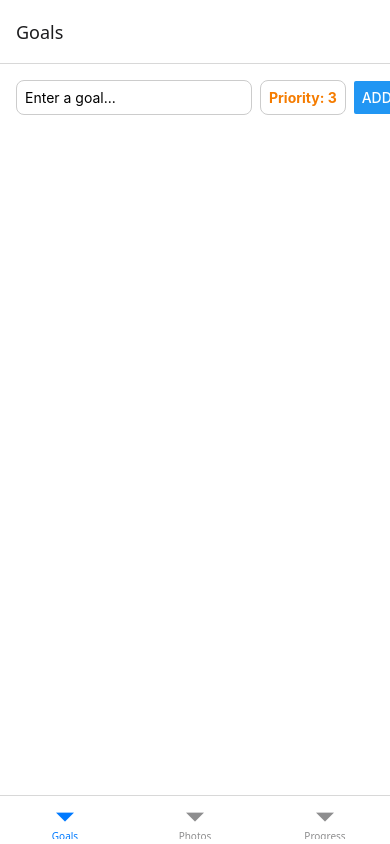
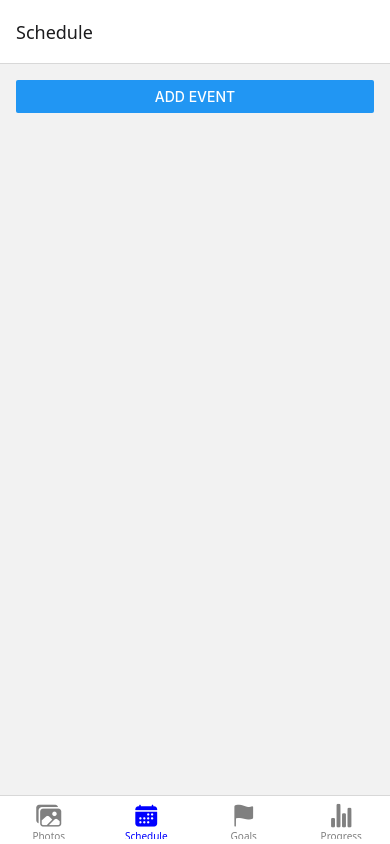
Before and after one commit to pojw/HelloWorld2025, a React Native app in the folder FocusFrameClean/: screen /Schedule in a window 390 px wide. Built offline with nearby package versions, Linux system fonts and the light colour scheme.

Commit message:
fixed the bug with the goals and working on the schuedle

```diff
--- a/FocusFrameClean/App.js
+++ b/FocusFrameClean/App.js
@@ -1,42 +1,45 @@
-// App.js
 import React from "react";
 import { NavigationContainer } from "@react-navigation/native";
 import { createBottomTabNavigator } from "@react-navigation/bottom-tabs";
-import { createStackNavigator } from "@react-navigation/stack";
+import { Ionicons } from "@expo/vector-icons";
 
-import GoalsScreen from "./GoalsScreen";
-import GoalDetailsScreen from "./GoalDetailsScreen";
 import PhotosScreen from "./PhotosScreen";
+import ScheduleScreen from "./ScheduleScreen";
 import ProgressScreen from "./ProgressScreen";
 
+import GoalsStack from "./GoalsStack"; // default export
+import { GoalsProvider } from "./GoalsContext"; // named export
+
 const Tab = createBottomTabNavigator();
-const Stack = createStackNavigator();
-
-function GoalsStack() {
-  return (
-    <Stack.Navigator>
-      <Stack.Screen
-        name="GoalsMain"
-        component={GoalsScreen}
-        options={{ headerShown: false }}
-      />
-      <Stack.Screen
-        name="GoalDetails"
-        component={GoalDetailsScreen}
-        options={{ headerTitle: "Goal Details" }}
-      />
-    </Stack.Navigator>
-  );
-}
 
 export default function App() {
   return (
-    <NavigationContainer>
-      <Tab.Navigator>
-        <Tab.Screen name="Goals" component={GoalsStack} />
-        <Tab.Screen name="Photos" component={PhotosScreen} />
-        <Tab.Screen name="Progress" component={ProgressScreen} />
-      </Tab.Navigator>
-    </NavigationContainer>
+    <GoalsProvider>
+      <NavigationContainer>
+        <Tab.Navigator
+          screenOptions={({ route }) => ({
+            tabBarIcon: ({ color, size }) => {
+              let iconName;
+              if (route.name === "Photos") iconName = "images";
+              else if (route.name === "Schedule") iconName = "calendar";
+              else if (route.name === "Goals") iconName = "flag";
+              else if (route.name === "Progress") iconName = "stats-chart";
+              return <Ionicons name={iconName} size={size} color={color} />;
+            },
+            tabBarActiveTintColor: "blue",
+            tabBarInactiveTintColor: "gray",
+          })}
+        >
+          <Tab.Screen name="Photos" component={PhotosScreen} />
+          <Tab.Screen name="Schedule" component={ScheduleScreen} />
+          <Tab.Screen
+            name="Goals"
+            component={GoalsStack} // Use stack navigator here
+            options={{ headerShown: false }} // Hide tab header, stack handles headers
+          />
+          <Tab.Screen name="Progress" component={ProgressScreen} />
+        </Tab.Navigator>
+      </NavigationContainer>
+    </GoalsProvider>
   );
 }
--- a/FocusFrameClean/GoalDetailsScreen.js
+++ b/FocusFrameClean/GoalDetailsScreen.js
@@ -1,35 +1,33 @@
-import React, { useState, useEffect } from "react";
+import React, { useState, useContext } from "react";
 import {
   View,
   Text,
-  StyleSheet,
   FlatList,
   TouchableOpacity,
   TextInput,
   Button,
+  StyleSheet,
 } from "react-native";
 import { Ionicons } from "@expo/vector-icons";
+import { GoalsContext } from "./GoalsContext";
 
-export default function GoalDetailsScreen({ route, navigation }) {
-  const { goal, updateGoal } = route.params;
+export default function GoalDetailsScreen({ route }) {
+  const { goals, updateGoal } = useContext(GoalsContext);
+  const { goalId } = route.params;
 
+  const goal = goals.find((g) => g.id === goalId);
   const [steps, setSteps] = useState(goal.steps || []);
   const [editingId, setEditingId] = useState(null);
   const [input, setInput] = useState("");
   const [newStepText, setNewStepText] = useState("");
 
-  // Update progress and persist to main GoalsScreen
   const persistSteps = (updatedSteps) => {
     setSteps(updatedSteps);
     updateGoal({ ...goal, steps: updatedSteps });
   };
 
-  const toggleStep = (id) => {
-    const updated = steps.map((s) =>
-      s.id === id ? { ...s, done: !s.done } : s
-    );
-    persistSteps(updated);
-  };
+  const toggleStep = (id) =>
+    persistSteps(steps.map((s) => (s.id === id ? { ...s, done: !s.done } : s)));
 
   const editStep = (id, text) => {
     setInput(text);
@@ -37,39 +35,30 @@ export default function GoalDetailsScreen({ route, navigation }) {
   };
 
   const saveStep = () => {
-    const updated = steps.map((s) =>
-      s.id === editingId ? { ...s, text: input } : s
+    persistSteps(
+      steps.map((s) => (s.id === editingId ? { ...s, text: input } : s))
     );
     setEditingId(null);
     setInput("");
-    persistSteps(updated);
   };
 
-  const deleteStep = (id) => {
-    const updated = steps.filter((s) => s.id !== id);
-    persistSteps(updated);
-  };
+  const deleteStep = (id) => persistSteps(steps.filter((s) => s.id !== id));
 
   const addStep = () => {
     if (!newStepText.trim()) return;
-    const newStep = {
-      id: Date.now().toString(),
-      text: newStepText,
-      done: false,
-    };
-    const updated = [...steps, newStep];
+    persistSteps([
+      ...steps,
+      { id: Date.now().toString(), text: newStepText, done: false },
+    ]);
     setNewStepText("");
-    persistSteps(updated);
   };
 
-  // Progress calculation
   const progress =
     steps.length === 0 ? 0 : steps.filter((s) => s.done).length / steps.length;
 
   return (
     <View style={styles.container}>
       <Text style={styles.title}>{goal.text}</Text>
-
       <Text style={styles.progressText}>
         Progress: {Math.round(progress * 100)}%
       </Text>
@@ -77,21 +66,17 @@ export default function GoalDetailsScreen({ route, navigation }) {
         <View style={[styles.progressFill, { width: `${progress * 100}%` }]} />
       </View>
 
-      {/* Add new step */}
-      {/* Add new step */}
       <View style={styles.addStepRow}>
         <TextInput
           style={styles.input}
           placeholder="New step..."
           value={newStepText}
           onChangeText={setNewStepText}
-          onSubmitEditing={addStep} // ✅ Press Enter to add
-          returnKeyType="done" // Shows “Done” on keyboard
+          onSubmitEditing={addStep}
         />
         <Button title="Add" onPress={addStep} />
       </View>
 
-      {/* Steps list */}
       <FlatList
         data={steps}
         keyExtractor={(item) => item.id}
--- /dev/null
+++ b/FocusFrameClean/GoalsContext.js
@@ -0,0 +1,19 @@
+import React, { createContext, useState } from "react";
+
+export const GoalsContext = createContext();
+
+export const GoalsProvider = ({ children }) => {
+  const [goals, setGoals] = useState([]);
+
+  const updateGoal = (updatedGoal) => {
+    setGoals((prev) =>
+      prev.map((g) => (g.id === updatedGoal.id ? updatedGoal : g))
+    );
+  };
+
+  return (
+    <GoalsContext.Provider value={{ goals, setGoals, updateGoal }}>
+      {children}
+    </GoalsContext.Provider>
+  );
+};
--- a/FocusFrameClean/GoalsScreen.js
+++ b/FocusFrameClean/GoalsScreen.js
@@ -1,58 +1,45 @@
-import React, { useState, useEffect } from "react";
+import React, { useState, useContext } from "react";
 import {
   View,
   Text,
+  FlatList,
+  TouchableOpacity,
   TextInput,
   Button,
   StyleSheet,
-  TouchableOpacity,
-  FlatList,
-  Modal,
 } from "react-native";
-import AsyncStorage from "@react-native-async-storage/async-storage";
 import { Ionicons } from "@expo/vector-icons";
 import * as Progress from "react-native-progress";
-
-const generateSteps = (goalText) => [
-  { id: "1", text: `Start small: research about ${goalText}`, done: false },
-  { id: "2", text: `Work 10 minutes daily on ${goalText}`, done: false },
-  { id: "3", text: `Track your progress on ${goalText}`, done: false },
-  { id: "4", text: `Celebrate small wins`, done: false },
-];
+import { GoalsContext } from "./GoalsContext";
 
 const priorityColors = {
-  1: "#b71c1c", // dark red
-  2: "#d32f2f", // red
-  3: "#f57c00", // orange
-  4: "#fbc02d", // yellow
-  5: "#388e3c", // green
+  1: "#b71c1c",
+  2: "#d32f2f",
+  3: "#f57c00",
+  4: "#fbc02d",
+  5: "#388e3c",
 };
 
 export default function GoalsScreen({ navigation }) {
-  const [goals, setGoals] = useState([]);
+  const { goals, setGoals } = useContext(GoalsContext);
   const [input, setInput] = useState("");
   const [editingId, setEditingId] = useState(null);
-  const [priority, setPriority] = useState(3); // default priority
-  const [priorityModal, setPriorityModal] = useState(false);
+  const [priority, setPriority] = useState(3);
 
-  useEffect(() => {
-    const loadGoals = async () => {
-      const saved = await AsyncStorage.getItem("goals");
-      if (saved) setGoals(JSON.parse(saved));
-    };
-    loadGoals();
-  }, []);
-
-  useEffect(() => {
-    AsyncStorage.setItem("goals", JSON.stringify(goals));
-  }, [goals]);
+  const generateSteps = (goalText) => [
+    { id: "1", text: `Start small: research about ${goalText}`, done: false },
+    { id: "2", text: `Work 10 minutes daily on ${goalText}`, done: false },
+    { id: "3", text: `Track your progress on ${goalText}`, done: false },
+    { id: "4", text: `Celebrate small wins`, done: false },
+  ];
 
   const addGoal = () => {
     if (!input.trim()) return;
+
     if (editingId) {
       setGoals(
-        goals.map((goal) =>
-          goal.id === editingId ? { ...goal, text: input, priority } : goal
+        goals.map((g) =>
+          g.id === editingId ? { ...g, text: input, priority } : g
         )
       );
       setEditingId(null);
@@ -67,6 +54,7 @@ export default function GoalsScreen({ navigation }) {
         },
       ]);
     }
+
     setInput("");
     setPriority(3);
   };
@@ -77,64 +65,22 @@ export default function GoalsScreen({ navigation }) {
     setEditingId(goal.id);
   };
 
-  const deleteGoal = (id) => {
-    setGoals(goals.filter((goal) => goal.id !== id));
-  };
-
-  const openPriorityModal = () => setPriorityModal(true);
-  const closePriorityModal = () => setPriorityModal(false);
-
-  const selectPriority = (value) => {
-    setPriority(value);
-    closePriorityModal();
-  };
+  const deleteGoal = (id) => setGoals(goals.filter((g) => g.id !== id));
 
   return (
     <View style={styles.container}>
-      {/* Input row */}
       <View style={styles.inputRow}>
         <TextInput
           style={styles.input}
           placeholder="Enter a goal..."
           value={input}
           onChangeText={setInput}
-          onSubmitEditing={addGoal} // ✅ Press Enter to add goal
+          onSubmitEditing={addGoal}
           returnKeyType="done"
         />
-        <TouchableOpacity
-          style={styles.priorityButton}
-          onPress={openPriorityModal}
-        >
-          <Text style={{ color: priorityColors[priority], fontWeight: "bold" }}>
-            Priority: {priority}
-          </Text>
-        </TouchableOpacity>
         <Button title={editingId ? "Update" : "Add"} onPress={addGoal} />
       </View>
 
-      {/* Priority Modal */}
-      <Modal visible={priorityModal} transparent animationType="fade">
-        <TouchableOpacity
-          style={styles.modalOverlay}
-          onPress={closePriorityModal}
-        >
-          <View style={styles.modalContent}>
-            {[1, 2, 3, 4, 5].map((p) => (
-              <TouchableOpacity
-                key={p}
-                style={styles.modalItem}
-                onPress={() => selectPriority(p)}
-              >
-                <Text style={{ color: priorityColors[p], fontWeight: "bold" }}>
-                  {p}
-                </Text>
-              </TouchableOpacity>
-            ))}
-          </View>
-        </TouchableOpacity>
-      </Modal>
-
-      {/* Goals list */}
       <FlatList
         data={[...goals].sort((a, b) => a.priority - b.priority)}
         keyExtractor={(item) => item.id}
@@ -150,26 +96,17 @@ export default function GoalsScreen({ navigation }) {
                 { borderColor: priorityColors[item.priority] },
               ]}
               onPress={() =>
-                navigation.navigate("GoalDetails", {
-                  goal: item,
-                  updateGoal: (updatedGoal) => {
-                    setGoals((prevGoals) =>
-                      prevGoals.map((g) =>
-                        g.id === updatedGoal.id ? updatedGoal : g
-                      )
-                    );
-                  },
-                })
+                navigation.navigate("GoalDetails", { goalId: item.id })
               }
             >
               <View style={{ flex: 1 }}>
                 <Text style={styles.goalText}>{item.text}</Text>
                 <Progress.Bar
                   progress={progress}
-                  width={250} // smaller width
+                  width={250}
                   color="green"
                   borderRadius={5}
-                  height={8} // keep thickness
+                  height={8}
                 />
               </View>
               <View style={styles.actions}>
@@ -189,24 +126,13 @@ export default function GoalsScreen({ navigation }) {
 }
 
 const styles = StyleSheet.create({
-  container: { flex: 1, padding: 16, backgroundColor: "#fff" },
-  inputRow: {
-    flexDirection: "row",
-    alignItems: "center",
-    marginBottom: 10,
-  },
+  container: { flex: 1, padding: 16 },
+  inputRow: { flexDirection: "row", alignItems: "center", marginBottom: 10 },
   input: {
     flex: 1,
     borderWidth: 1,
     borderColor: "#ccc",
     padding: 8,
-    borderRadius: 8,
-    marginRight: 8,
-  },
-  priorityButton: {
-    padding: 8,
-    borderWidth: 1,
-    borderColor: "#ccc",
     borderRadius: 8,
     marginRight: 8,
   },
@@ -221,18 +147,4 @@ const styles = StyleSheet.create({
   },
   goalText: { fontSize: 16, marginBottom: 5 },
   actions: { flexDirection: "row", gap: 10 },
-  modalOverlay: {
-    flex: 1,
-    backgroundColor: "rgba(0,0,0,0.2)",
-    justifyContent: "center",
-    alignItems: "center",
-  },
-  modalContent: {
-    backgroundColor: "#fff",
-    padding: 20,
-    borderRadius: 10,
-  },
-  modalItem: {
-    padding: 10,
-  },
 });
--- /dev/null
+++ b/FocusFrameClean/GoalsStack.js
@@ -0,0 +1,24 @@
+import React from "react";
+import { createNativeStackNavigator } from "@react-navigation/native-stack";
+import GoalsScreen from "./GoalsScreen";
+import GoalDetailsScreen from "./GoalDetailsScreen";
+import { GoalsProvider } from "./GoalsContext";
+
+const Stack = createNativeStackNavigator();
+
+export default function GoalsStack() {
+  return (
+    <Stack.Navigator>
+      <Stack.Screen
+        name="GoalsMain"
+        component={GoalsScreen}
+        options={{ title: "Goals" }}
+      />
+      <Stack.Screen
+        name="GoalDetails"
+        component={GoalDetailsScreen}
+        options={{ title: "Goal Details" }}
+      />
+    </Stack.Navigator>
+  );
+}
--- /dev/null
+++ b/FocusFrameClean/ScheduleScreen.js
@@ -0,0 +1,171 @@
+import React, { useState, useEffect } from "react";
+import {
+  View,
+  Text,
+  TextInput,
+  Button,
+  FlatList,
+  TouchableOpacity,
+  StyleSheet,
+  Modal,
+} from "react-native";
+import AsyncStorage from "@react-native-async-storage/async-storage";
+import { Ionicons } from "@expo/vector-icons";
+
+export default function ScheduleScreen() {
+  const [schedule, setSchedule] = useState([]);
+  const [inputName, setInputName] = useState("");
+  const [inputTime, setInputTime] = useState("");
+  const [repeat, setRepeat] = useState("Once");
+  const [editingId, setEditingId] = useState(null);
+
+  const [modalVisible, setModalVisible] = useState(false);
+
+  useEffect(() => {
+    const loadSchedule = async () => {
+      const saved = await AsyncStorage.getItem("schedule");
+      if (saved) setSchedule(JSON.parse(saved));
+    };
+    loadSchedule();
+  }, []);
+
+  useEffect(() => {
+    AsyncStorage.setItem("schedule", JSON.stringify(schedule));
+  }, [schedule]);
+
+  const addOrUpdateEvent = () => {
+    if (!inputName.trim() || !inputTime.trim()) return;
+
+    if (editingId) {
+      setSchedule(
+        schedule.map((item) =>
+          item.id === editingId
+            ? { ...item, name: inputName, time: inputTime, repeat }
+            : item
+        )
+      );
+      setEditingId(null);
+    } else {
+      const newEvent = {
+        id: Date.now().toString(),
+        name: inputName,
+        time: inputTime,
+        repeat,
+      };
+      setSchedule([...schedule, newEvent]);
+    }
+
+    setInputName("");
+    setInputTime("");
+    setRepeat("Once");
+    setModalVisible(false);
+  };
+
+  const editEvent = (event) => {
+    setInputName(event.name);
+    setInputTime(event.time);
+    setRepeat(event.repeat);
+    setEditingId(event.id);
+    setModalVisible(true);
+  };
+
+  const deleteEvent = (id) => {
+    setSchedule(schedule.filter((item) => item.id !== id));
+  };
+
+  return (
+    <View style={styles.container}>
+      <Button title="Add Event" onPress={() => setModalVisible(true)} />
+
+      <FlatList
+        data={schedule}
+        keyExtractor={(item) => item.id}
+        renderItem={({ item }) => (
+          <View style={styles.eventItem}>
+            <View style={{ flex: 1 }}>
+              <Text style={styles.eventText}>
+                {item.name} - {item.time} ({item.repeat})
+              </Text>
+            </View>
+            <TouchableOpacity onPress={() => editEvent(item)}>
+              <Ionicons name="pencil" size={24} color="black" />
+            </TouchableOpacity>
+            <TouchableOpacity onPress={() => deleteEvent(item.id)}>
+              <Ionicons name="trash" size={24} color="red" />
+            </TouchableOpacity>
+          </View>
+        )}
+      />
+
+      {/* Modal for adding/editing */}
+      <Modal visible={modalVisible} transparent animationType="slide">
+        <View style={styles.modalOverlay}>
+          <View style={styles.modalContent}>
+            <Text style={{ fontWeight: "bold", fontSize: 16 }}>
+              {editingId ? "Edit Event" : "Add Event"}
+            </Text>
+            <TextInput
+              style={styles.input}
+              placeholder="Event/Class Name"
+              value={inputName}
+              onChangeText={setInputName}
+            />
+            <TextInput
+              style={styles.input}
+              placeholder="Time (e.g., 2:00 PM - 3:00 PM)"
+              value={inputTime}
+              onChangeText={setInputTime}
+            />
+            <TextInput
+              style={styles.input}
+              placeholder="Repeat (e.g., Once, Daily, Weekly)"
+              value={repeat}
+              onChangeText={setRepeat}
+            />
+            <Button
+              title={editingId ? "Update" : "Add"}
+              onPress={addOrUpdateEvent}
+            />
+            <Button
+              title="Cancel"
+              onPress={() => setModalVisible(false)}
+              color="gray"
+            />
+          </View>
+        </View>
+      </Modal>
+    </View>
+  );
+}
+
+const styles = StyleSheet.create({
+  container: { flex: 1, padding: 16 },
+  eventItem: {
+    flexDirection: "row",
+    alignItems: "center",
+    padding: 12,
+    marginVertical: 6,
+    backgroundColor: "#f2f2f2",
+    borderRadius: 8,
+  },
+  eventText: { fontSize: 16 },
+  modalOverlay: {
+    flex: 1,
+    backgroundColor: "rgba(0,0,0,0.3)",
+    justifyContent: "center",
+    alignItems: "center",
+  },
+  modalContent: {
+    width: "85%",
+    backgroundColor: "white",
+    padding: 16,
+    borderRadius: 10,
+  },
+  input: {
+    borderWidth: 1,
+    borderColor: "#ccc",
+    padding: 8,
+    marginVertical: 8,
+    borderRadius: 8,
+  },
+});
```
Also changed, not shown: FocusFrameClean/package.json (+4 -3 lines), 1 other file (tests, documents, lock files or other folders).
